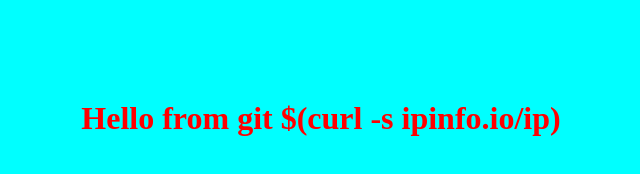
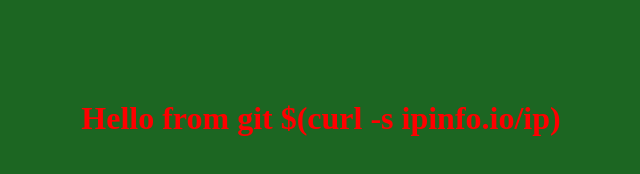
Before and after one commit to stepan-hambaryan1987/for-jenkins, a plain HTML site: page index.html in a window 1280 px wide. Shown: the whole page, without its empty margins (319-959 px from the left). Drawn offline with Linux system fonts and the light colour scheme.

Commit message:
delete file1 html

```diff
--- a/index.html
+++ b/index.html
@@ -3,7 +3,7 @@
 <head>
   <title>Welcome</title>
 </head>
-<body style="background-color:cyan">
+<body style="background-color:rgb(28, 102, 34)">
   <h1 style="color:red; text-align:center; margin-top:100px;">
     Hello from git $(curl -s ipinfo.io/ip)
   </h1>
```
Also changed, not shown: file1.html (deleted, +0 -11 lines).
